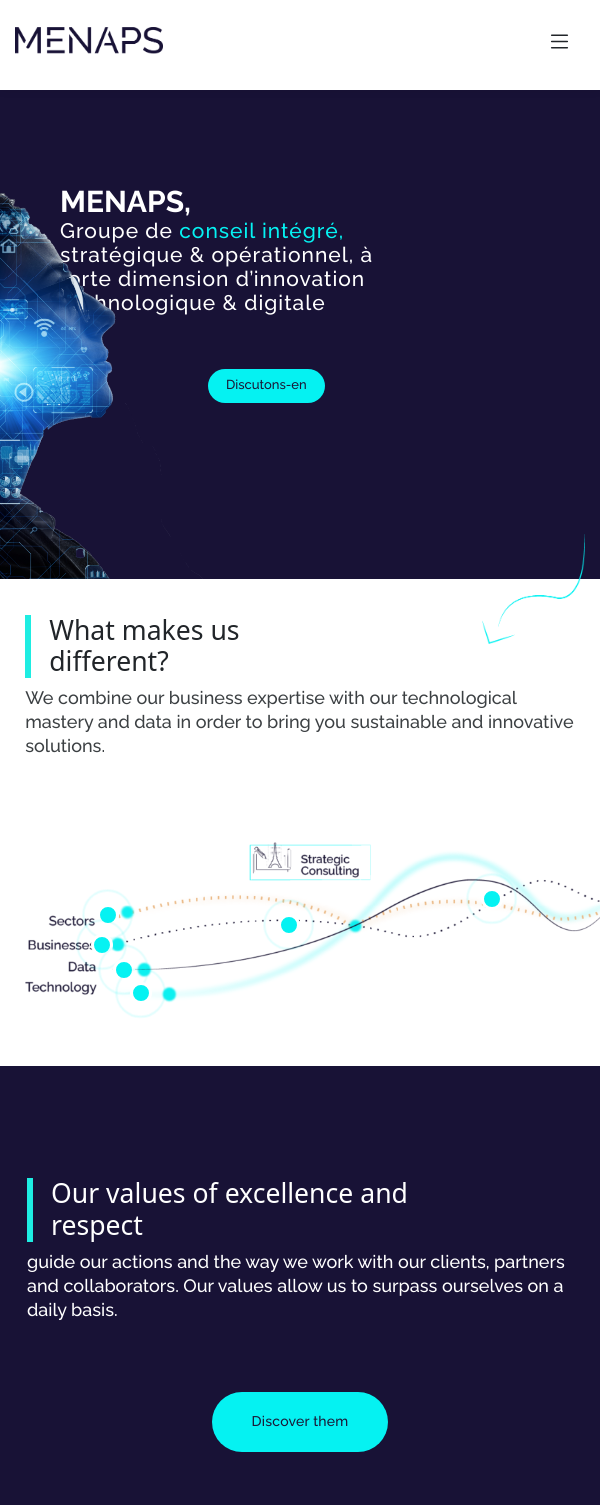
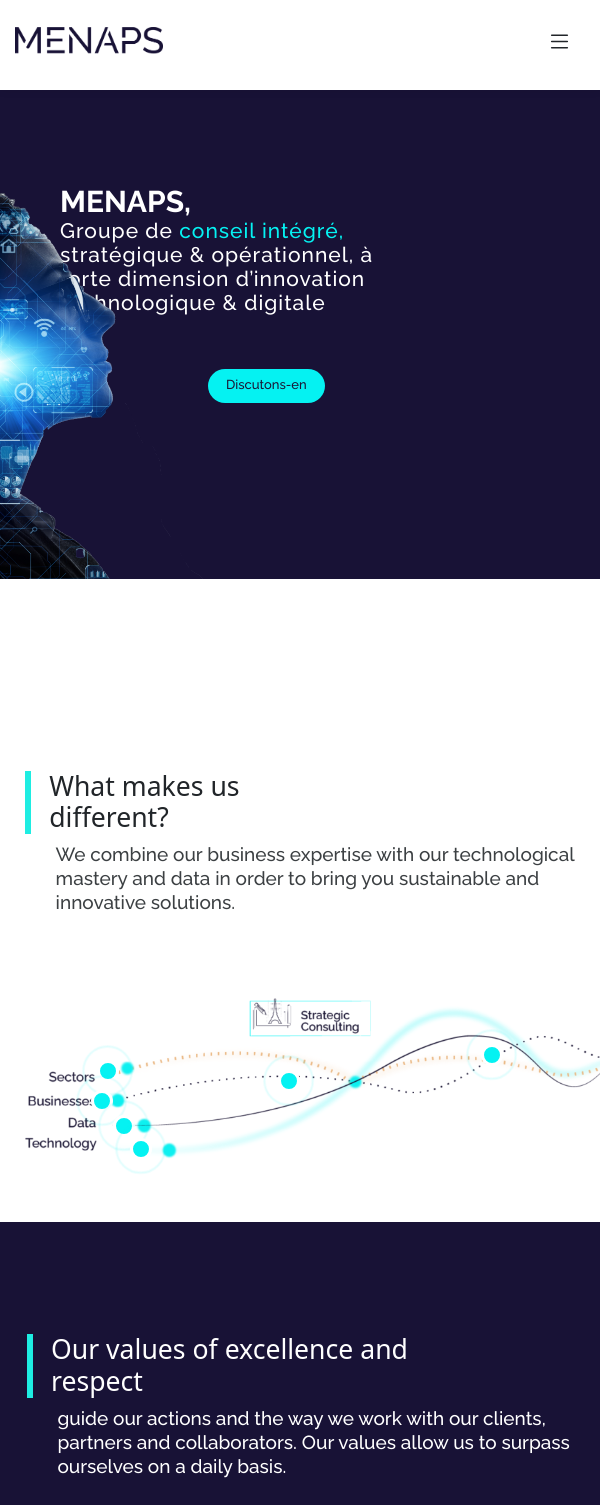
Before and after one commit to tawfiqkhnicha/editor-reactjs, a Next.js app: page / in a window 600 px wide. Shown: the top 1505 px of the page. Built offline with nearby package versions, Linux system fonts and the light colour scheme.

Commit message:
scroll up

```diff
--- a/src/common/components/carousel/Carousel.tsx
+++ b/src/common/components/carousel/Carousel.tsx
@@ -7,7 +7,7 @@
 export default function Carousel(){
     return (<>
 
-<div className=" sliderstyle  "  >
+<div className=" sliderstyle"  >
       <img className="Silhouette-image" src="/Silhouette-Home.png" alt="First slide" />
         <Grid className="slider-container">
 
--- a/src/common/components/footer/Footer.tsx
+++ b/src/common/components/footer/Footer.tsx
@@ -53,7 +53,8 @@
     </Section>
 
   </Section>
-  <div className="copyright ">
+  <div className="copyright  ">
+     <Link href='/' className="scroll-top"> <i className="bi bi-chevron-up"></i> </Link>
      <p className="copyright-text mt-2"> &copy; {new Date().getFullYear()} by Menaps - All Right Reserved </p>
   </div>
 </footer>
--- a/src/pages/index.tsx
+++ b/src/pages/index.tsx
@@ -40,11 +40,12 @@
     < >
         <Carousel/>
 
-      <Section className="main-wrapper section-margin-6 section-padding-x position-relative">
+      <Section className={`main-wrapper  section-padding-x position-relative  ${screenWidth <= 600 ? "mobile-margin" : "section-margin-6"}`}>
 
          <img src="/Fleche-1-Home.png" className="fleche-1-home flech_width position-absolute" />
 
         <Card
+          styleContentPage="OurValuesheadertext"
           HeaderTitle={HomePageData['section_1'].title}
           styleHeaderPage="left-border"
           content={HomePageData['section_1'].content} />
@@ -59,7 +60,9 @@
               <Button className="btn-padding btn-style" variant="link" title=" Discover them" href="/our-values" />
             </Widget>
             <Widget size={screenWidth > 600 && screenWidth <= 900 ? 6 : 6} className={`order-xl-2 order-lg-2 order-md-2 order-1 order-sm-1 d-flex align-items-center justify-content-start mt-5`}>
-              <Card cardStyle={`${screenWidth > 900 ? "w-80" : ""}`} styleHeaderPage="text-white left-border" styleContentPage="text-white" HeaderTitle={HomePageData['section_2'].title}
+              <Card
+
+              cardStyle={`${screenWidth > 900 ? "w-80" : ""}`} styleHeaderPage="text-white left-border" styleContentPage="text-white OurValuesheadertext" HeaderTitle={HomePageData['section_2'].title}
                content={HomePageData['section_2'].content} />
             </Widget>
           </Grid>
@@ -67,7 +70,7 @@
 
       </Section>
 
-      <Section background={false} fullWidth={false} className="main-wrapper section-margin-6 section-padding-x position-relative margin-bottom-xxl">
+      <Section background={false} fullWidth={false} className="main-wrapper section-margin-6 section-margin-15 section-padding-x position-relative margin-bottom-xxl">
         <img src="/Fleche-3-Home.png" className="fleche-3-home position-absolute" />
         <Grid>
           <Widget size={6} className={` d-flex ${screenWidth <= 600 ? "justify-content-center " : "justify-content-start " } align-items-start mt-mobile`}>
@@ -75,6 +78,7 @@
           </Widget>
           <Widget size={6} className=" d-flex align-items-start justify-content-end mt-5 ">
             <Card
+            styleContentPage="OurValuesheadertext"
             cardStyle="w-100"
             styleHeaderPage="left-border"
             HeaderTitle={HomePageData['section_3'].title}
@@ -100,7 +104,8 @@
 
       <Section background={true} fullWidth={false} className="section-padding-y section-padding-x  ">
         <Section className="main-wrapper section-padding-x section-padding-y ">
-          <Card styleHeaderPage="left-border text-white"  styleContentPage="text-white"
+          <Card
+           styleHeaderPage="left-border text-white"  styleContentPage="text-white OurValuesheadertext"
           HeaderTitle={HomePageData['section_4'].title}
           content={HomePageData['section_4'].content} />
            <div className=" fleche-4-home-container d-flex justify-content-end w-90 mb-lg-5">
@@ -127,6 +132,7 @@
           </Widget>
           <Widget size={4} className=" d-flex align-items-start justify-content-start mt-5 ">
             <Card styleHeaderPage="left-border"
+             styleContentPage="OurValuesheadertext"
              HeaderTitle={HomePageData['section_5'].title}
              content={HomePageData['section_5'].content} />
           </Widget>
@@ -139,7 +145,7 @@
       <Section background={true} fullWidth={true} className=" section-padding-y ">
 
         <Section className="main-wrapper section-padding-x">
-          <Card styleContentPage="text-white "
+          <Card styleContentPage="text-white OurValuesheadertext"
            HeaderTitle={HomePageData['section_6'].title} styleHeaderPage="left-border text-white"
            content={HomePageData['section_6'].content}/>
         </Section>
@@ -160,6 +166,7 @@
           <Widget size={5} className=" d-flex flex-column justify-content-start mt-5">
 
             <Card cardStyle="mt-sm-7" styleHeaderPage="left-border"
+             styleContentPage="OurValuesheadertext"
              HeaderTitle={HomePageData['section_7'].title}
              content={HomePageData['section_7'].content} />
             {screenWidth > 600 && <div className="d-flex justify-content-end">
--- a/src/styles/globals.css
+++ b/src/styles/globals.css
@@ -4,10 +4,10 @@
   width: 80%;
 }
 .fleche-1-home{
-  width: 18%;
+  width: 14%;
   height: auto;
-  top: -20%;
-  right: 0%;
+  top: -40%;
+  right: 5%;
 }
 .fleche-2-home{
   width: 12%;
@@ -272,6 +272,7 @@
 }
 
 .copyright {
+  position: relative;
   background-color: #121332;
   border-top: 1px solid #232649;
   display: flex;
@@ -689,6 +690,9 @@
 @media only screen and (max-width: 600px) {
 
 
+  .copyright{
+    padding: 30px 0 27px;
+  }
   .btn-style a{
     font-size: 14px !important;
   }
@@ -963,10 +967,10 @@
 
 
   .fleche-1-home{
-    width: 18%;
+    width: 40% ;
     height: auto;
-    top: -30%;
-    right: 0%;
+    top: -40%;
+    right: 5%;
   }
   .fleche-2-home{
     width: 35%;
@@ -1015,6 +1019,12 @@
 
 @media only screen and (max-width: 900px) and (min-width: 600px) {
 
+.margin-bottom-xxl{
+  margin-bottom: 0% !important;
+}
+.section-margin-15{
+  margin-top: 15% !important;
+}
 .mt-sm-6{
   margin-top: 15%;
 }
@@ -1026,10 +1036,7 @@
   width: 100% ;
 }
 .fleche-1-home{
-  width: 18%;
-  height: auto;
-  top: -20%;
-  right: 0%;
+  display: none;
 }
 .fleche-2-home{
   width: 18%;
@@ -1976,3 +1983,32 @@
   font-weight: 500;
   font-family: "Raleway", Helvetica, sans-serif;
 }
+
+.mobile-margin{
+  margin-top: 32% !important;
+}
+
+.scroll-top {
+  position: absolute;
+  background-color: #05f2f2 !important;
+  right: 40px;
+  top: -35%;
+  display: block;
+  line-height: 48px;
+  text-align: center;
+  width: 50px;
+  height: 50px;
+  text-decoration: none;
+  z-index: 9999;
+  border-radius: 10px;
+  cursor: pointer;
+
+}
+
+.bi-chevron-up {
+
+  width: 100% !important;
+  height: 100% !important;
+  color: #4732d7 !important;
+  font-size: 16px !important;
+}
```
